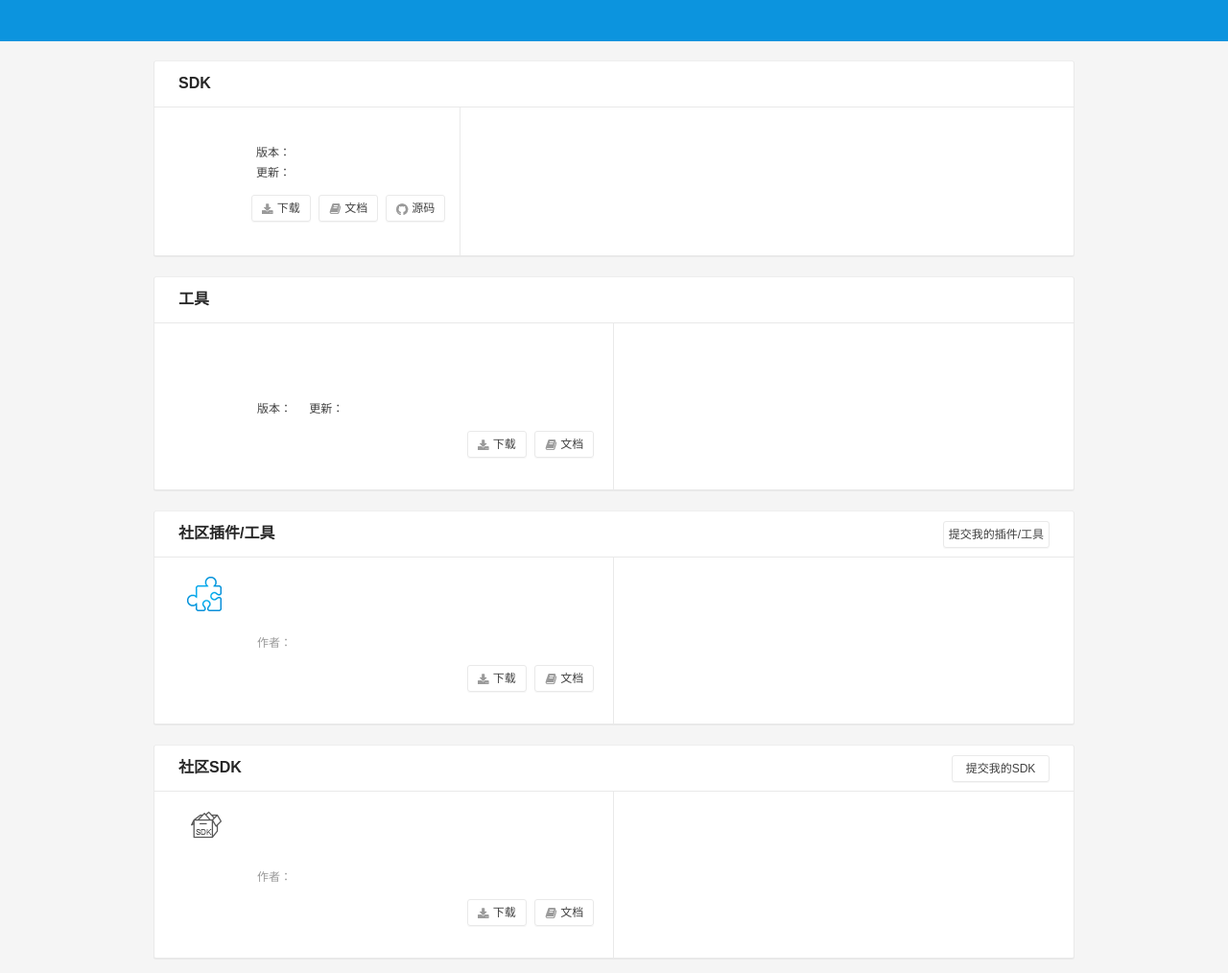
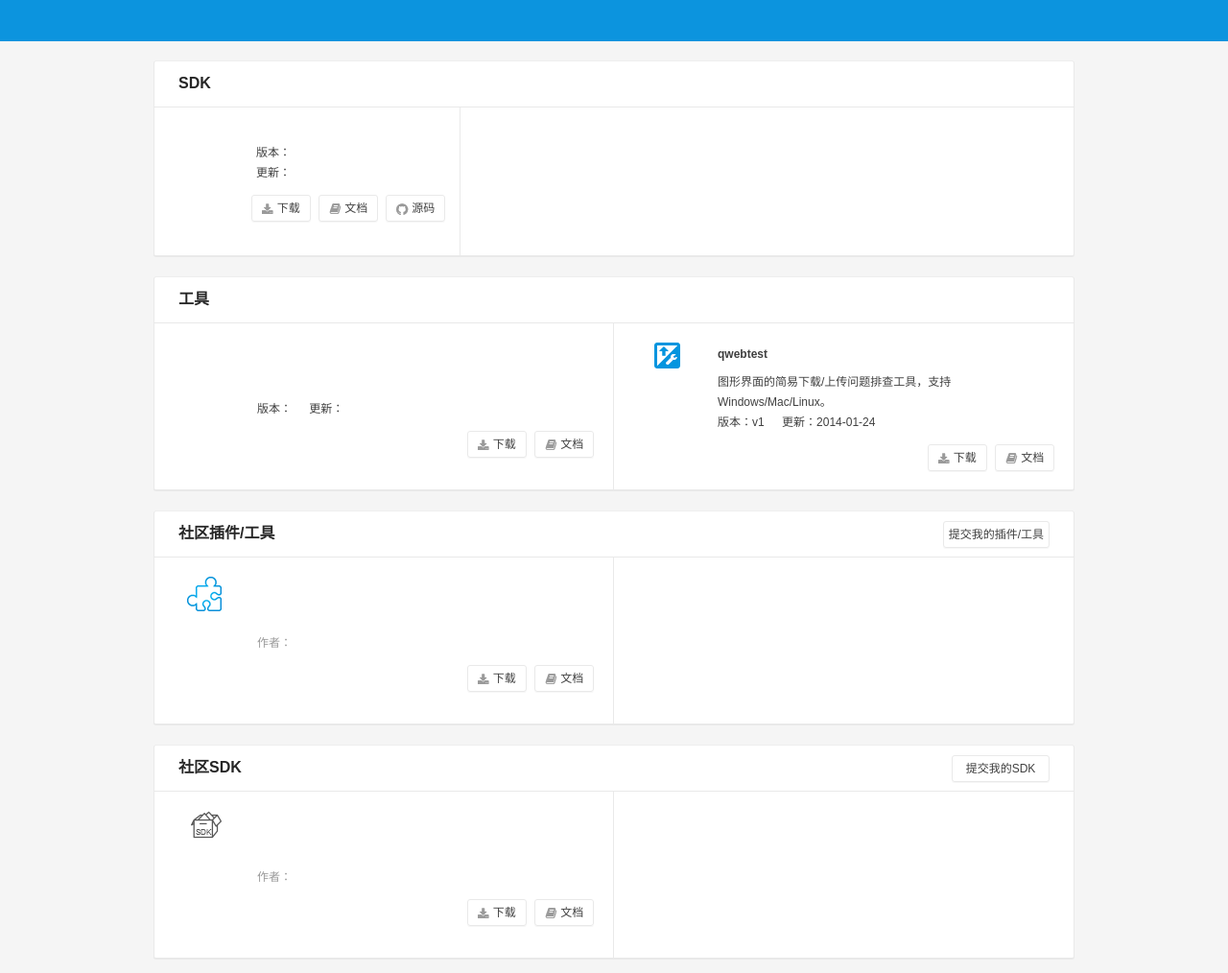
Before and after one commit to qiniu/developer.qiniu.com, a Jekyll site: the page built from download/index.markdown, in a window 1280 px wide. Shown: the whole page at 96% size. Built offline with Jekyll 4.4.1, drawn with Linux system fonts in a browser that asks for light colours; nearby versions of some CDN libraries; library files that are not in the unit come from our copies.

Commit message:
html default before jkl is ok

```diff
--- a/_layouts/download.html
+++ b/_layouts/download.html
@@ -97,6 +97,33 @@
                     </div>
                 </div>
                 {{end}}
+                <div class="resource-card">
+                    <div class="resource-card-inner">
+                        <div class="logo">
+                            <span class="icon resource_qwebtest_sprited"></span>
+                        </div>
+                        <div class="content">
+                            <div class="name">qwebtest</div>
+                            <div class="describe">
+                                图形界面的简易下载/上传问题排查工具，支持Windows/Mac/Linux。
+                            </div>
+                            <div class="info">
+                                <span class="version">版本：v1</span>
+                                <span class="update-date">更新：2014-01-24</span>
+                            </div>
+                            <div class="url">
+                                <a href="http://kb.qiniu.com/57a5sl50" class="docs" target="_blank">
+                                    <span class="icon global_source_sprited"></span>
+                                    文档
+                                </a>
+                                <a href="http://kb.qiniu.com/57a5sl50" class="download" target="_blank">
+                                    <span class="icon global_download_sprited"></span>
+                                    下载
+                                </a>
+                            </div>
+                        </div>
+                    </div>
+                </div>
             </div>
 
         </div>
```
Also changed, not shown: _data/resource.json (+0 -9 lines), _layouts/homepage.html (+9 -0 lines).
